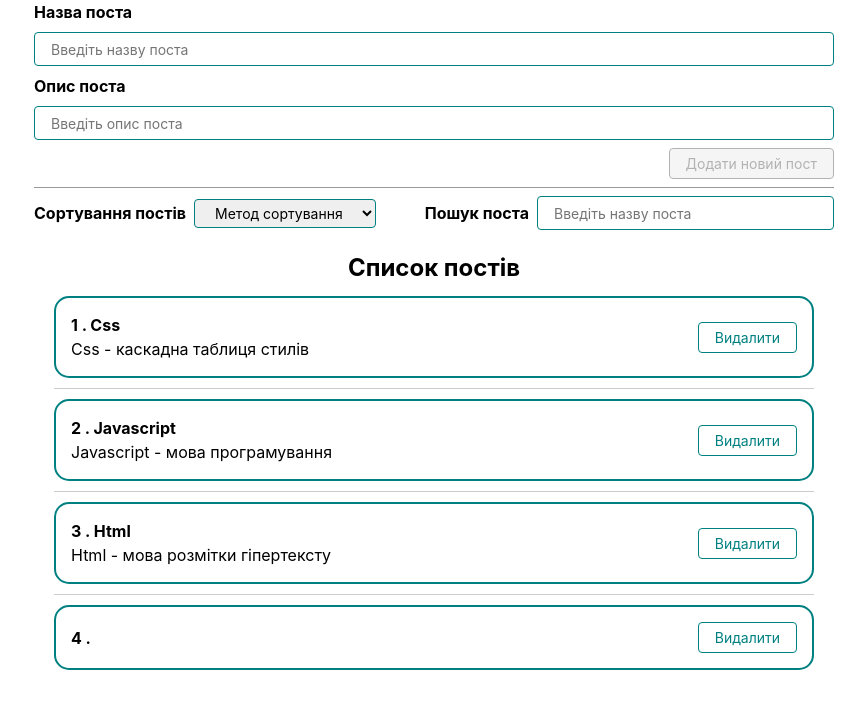
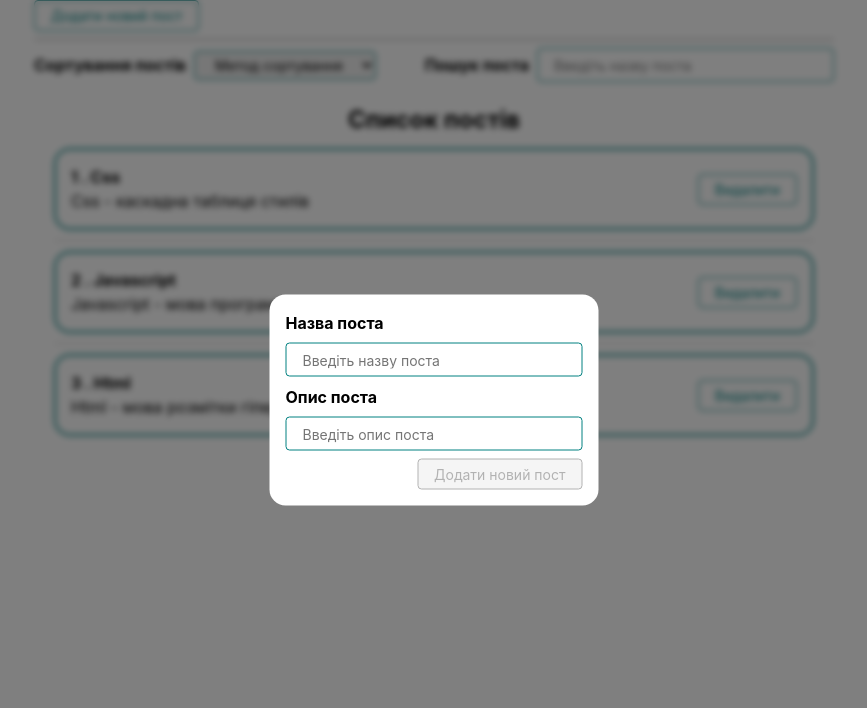
Before and after one commit to BogdanGrynjuk/app-posts, a React (Create React App) app: page /posts/posts in a window 1280 px wide. Both pictures are taken after a click on the button "Додати новий пост". Shown: the top 708 px of the page, without its empty margins (206-1073 px from the left). Built offline with nearby package versions, Linux system fonts and the light colour scheme.

Commit message:
adds GenericModal

```diff
--- a/public/index.html
+++ b/public/index.html
@@ -8,5 +8,6 @@
   <body>
     <noscript>You need to enable JavaScript to run this app.</noscript>
     <div id="root"></div>
+    <div id="modal-add-new-post-root"></div>
   </body>
 </html>
--- a/src/components/App.jsx
+++ b/src/components/App.jsx
@@ -1,11 +1,15 @@
 import React, { useMemo, useState } from "react";
 import PostForm from "./posts/PostForm";
 import PostList from "./posts/PostList";
-import EmptyPostListMessage from "./posts/EmptyPostListMessage";
 import PostFilter from "./posts/PostFilter";
-
+import GenericModal from "./ui/GenericModal";
+import GenericBtn from "./ui/GenericBtn";
 
 export const App = () => {
+  const modalRoot = document.querySelector("#modal-add-new-post-root");
+  const [isModalOpen, setIsModalOpen] = useState(false);
+
+  const toggleModal = () => setIsModalOpen(!isModalOpen);
 
   const [posts, setPosts] = useState([
     { id: "1", title: "Css", body: "Css - каскадна таблиця стилів" },
@@ -13,6 +17,7 @@ export const App = () => {
     { id: "3", title: "Html", body: "Html - мова розмітки гіпертексту" },
 
   ]);
+
   const [filterPost, setFilterPost] = useState({
     sort: '',
     query: ''
@@ -48,7 +53,19 @@ export const App = () => {
   return (
     <div style={{ width: '800px' }}>
 
-      <PostForm createPost={createPost} />
+      {isModalOpen &&
+        <GenericModal
+          modalRoot={modalRoot}
+          closeModal={toggleModal}
+        >
+          <PostForm
+            createPost={createPost}
+            closeModal={toggleModal}
+          />
+        </GenericModal>
+      }
+
+      <GenericBtn onClick={toggleModal}>Додати новий пост</GenericBtn>
 
       <PostFilter
         filter={filterPost}
@@ -57,7 +74,6 @@ export const App = () => {
       />
 
       <PostList posts={sortedAndSearchedPosts} deletePost={deletePost} />
-
     </div>
   );
 };
--- a/src/components/posts/PostForm/PostForm.jsx
+++ b/src/components/posts/PostForm/PostForm.jsx
@@ -6,7 +6,7 @@ import GenericBtn from 'components/ui/GenericBtn';
 
 import css from './PostForm.module.css';
 
-const PostForm = ({ createPost }) => {
+const PostForm = ({ createPost, closeModal }) => {
   const [post, setPost] = useState({ title: "", body: "" });
 
   const handleChangeInput = (e) => {
@@ -19,6 +19,7 @@ const PostForm = ({ createPost }) => {
     const newPost = { ...post, id: nanoid() };
     createPost(newPost);
     setPost({ title: "", body: "" });
+    closeModal();
   };
 
 
--- a/src/components/posts/PostItem/PostItem.module.css
+++ b/src/components/posts/PostItem/PostItem.module.css
@@ -4,5 +4,5 @@
   justify-content: space-between;
   align-items: center;
   border: 2px solid teal;
-  border-radius: 15px;
+  border-radius: 16px;
 }
--- a/src/components/posts/PostList/PostList.jsx
+++ b/src/components/posts/PostList/PostList.jsx
@@ -8,8 +8,8 @@ import EmptyPostListMessage from '../EmptyPostListMessage';
 const PostList = ({ posts, deletePost }) => {
   if (!posts.length) {
     return <EmptyPostListMessage />
+  }
 
-  }
   return (
     <GenericList
       items={posts}
--- /dev/null
+++ b/src/components/ui/GenericModal/GenericModal.jsx
@@ -0,0 +1,45 @@
+import React, { useEffect, useCallback } from 'react';
+import PropTypes from 'prop-types';
+import { createPortal } from 'react-dom';
+import classNames from 'classnames';
+import css from './GenericModal.module.css';
+
+const GenericModal = ({ children, closeModal, modalRoot, customStyles = {} }) => {
+  const handleKeyDown = useCallback((event) => {
+    if (event.code === "Escape") {
+      closeModal();
+    }
+  }, [closeModal]);
+
+  const handleBackdropClick = (event) => {
+    if (event.currentTarget === event.target) {
+      closeModal();
+    }
+  };
+
+  useEffect(() => {
+    window.addEventListener('keydown', handleKeyDown);
+    return () => window.removeEventListener('keydown', handleKeyDown);
+  }, [handleKeyDown]);
+
+  return createPortal(
+    <div
+      className={classNames(css.backdrop, customStyles.backdrop)}
+      onClick={handleBackdropClick}
+    >
+      <div className={classNames(css.content, customStyles.content)}>
+        {children}
+      </div>
+    </div>,
+    modalRoot
+  );
+}
+
+GenericModal.propTypes = {
+  children: PropTypes.node.isRequired,
+  closeModal: PropTypes.func.isRequired,
+  modalRoot: PropTypes.instanceOf(HTMLElement).isRequired,
+  customStyles: PropTypes.object,
+}
+
+export default GenericModal;
--- /dev/null
+++ b/src/components/ui/GenericModal/GenericModal.module.css
@@ -0,0 +1,21 @@
+
+.backdrop {
+  position: fixed;
+  top: 0;
+  left: 0;
+  width: 100vw;
+  height: 100vh;
+  background-color: rgba(0, 0, 0, 0.5);
+  backdrop-filter: blur(3px);
+}
+
+.content {
+  position: absolute;
+  top: 50%;
+  left: 50%;
+  transform: translate(-50%, -50%);
+  padding: 16px;
+  background-color: white;
+  border-radius: 16px;
+  min-width: 320px;
+}
--- /dev/null
+++ b/src/components/ui/GenericModal/index.js
@@ -0,0 +1 @@
+export { default } from './GenericModal.jsx';
```
